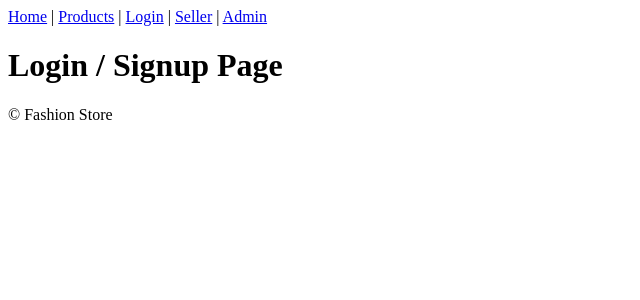
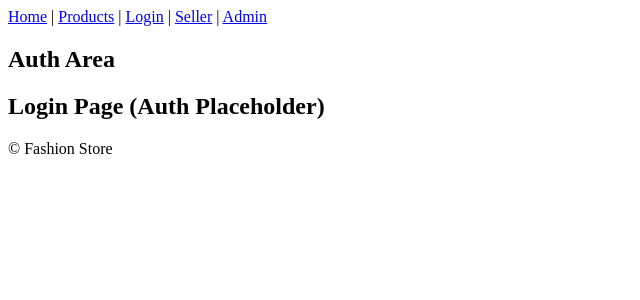
Before and after one commit to cp2611/fashion-ecommerce-web, a Next.js app in the folder apps/web/: page /login in a window 1280 px wide. Shown: the top 300 px of the page, without its empty margins (0-640 px from the left). Built offline with nearby package versions, Linux system fonts and the light colour scheme.

Commit message:
Add auth route group and login placeholder

```diff
--- /dev/null
+++ b/apps/web/app/(auth)/layout.tsx
@@ -0,0 +1,12 @@
+export default function AuthLayout({
+  children,
+}: {
+  children: React.ReactNode;
+}) {
+  return (
+    <section>
+      <h2>Auth Area</h2>
+      {children}
+    </section>
+  );
+}
--- /dev/null
+++ b/apps/web/app/(auth)/login/page.tsx
@@ -0,0 +1,3 @@
+export default function LoginPage() {
+  return <h1>Login Page (Auth Placeholder)</h1>;
+}
--- a/apps/web/app/login/page.tsx
+++ /dev/null
@@ -1,3 +0,0 @@
-export default function LoginPage() {
-  return <h1>Login / Signup Page</h1>;
-}
```
